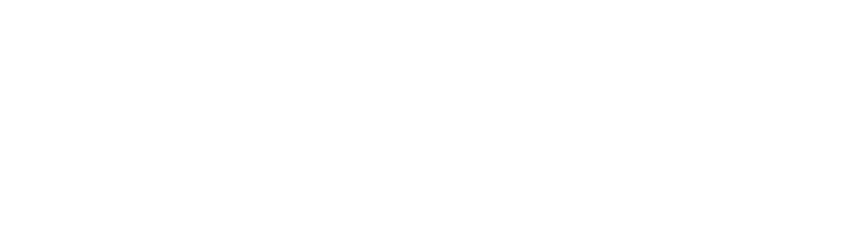
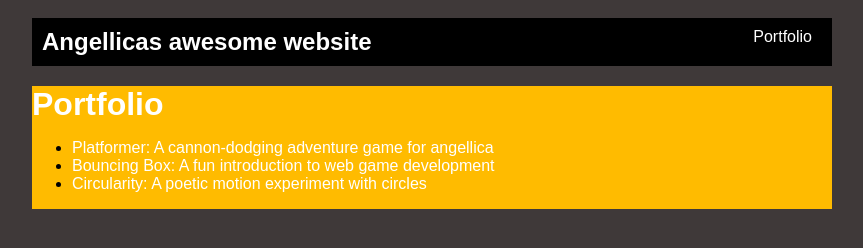
Before and after one commit to AnneC90/AnneC90.github.io, a plain HTML site: page portfolio.html in a window 1280 px wide. Shown: the whole page, without its empty margins (208-1071 px from the left). Drawn offline with Linux system fonts and the light colour scheme.

Commit message:
fixing 404 error

```diff
--- a/portfolio.html
+++ b/portfolio.html
@@ -0,0 +1,39 @@
+<!DOCTYPE html>
+<html>
+    <head>
+        <title>Angellicas awesome website</title>
+          <link rel="stylesheet" href="style.css" />
+    </head>
+
+    <body>
+        <!-- All content goes here -->
+        <div id="all-contents"-->
+        <nav>
+            <h1>Angellicas awesome website</h1>
+            <ul id="nav-ul">
+                <li class="nav-li">
+                    <a href="portfolio.html">Portfolio</a>
+                </li>
+            </ul>
+        </nav>
+        <main>
+           <div>
+            <class="content">
+                <h1>Portfolio</h1>
+                    <ul id="portfolio">
+                        <li>
+  <a href="fsd-projects/platformer/">Platformer: A cannon-dodging adventure game for angellica</a>
+</li>
+<li>
+  <a href="fsd-projects/bouncing-box/">Bouncing Box: A fun introduction to web game development</a>
+</li>
+<li>
+  <a href="fsd-projects/circularity/">Circularity: A poetic motion experiment with circles</a>
+</li>
+                </ul>
+            </class>
+           </div>
+        </main>
+        </div>
+    </body>
+</html>
--- a/style.css
+++ b/style.css
@@ -1,4 +1,4 @@
-body {
+ body {
     background: rgb(63, 57, 57);
     color: rgb(0, 0, 0);
     padding: 10px;
```
